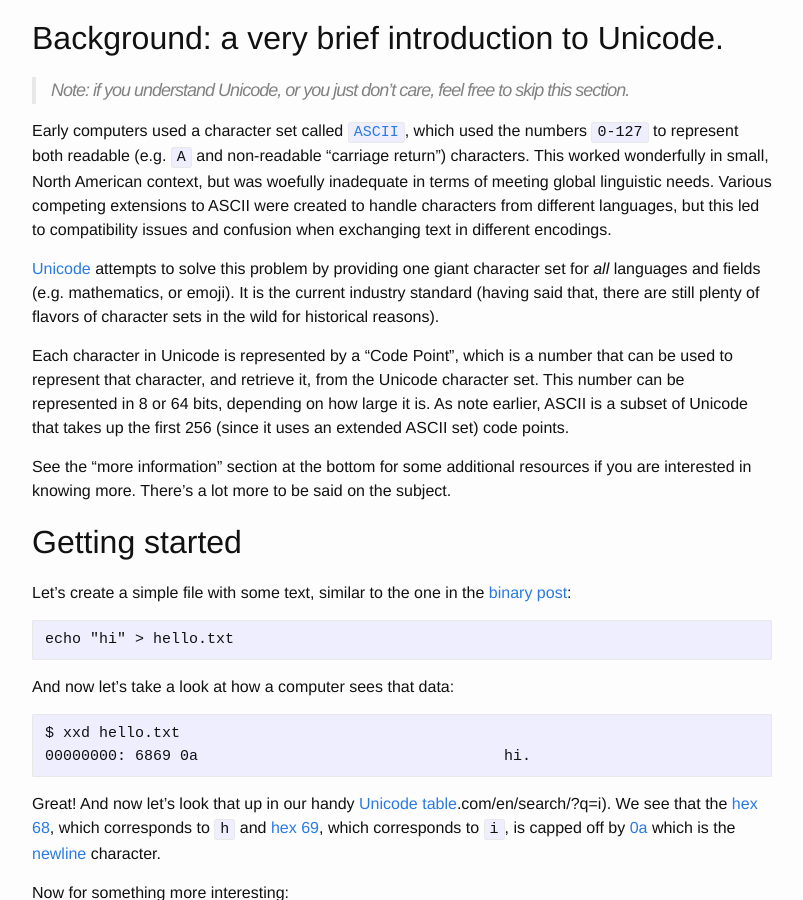
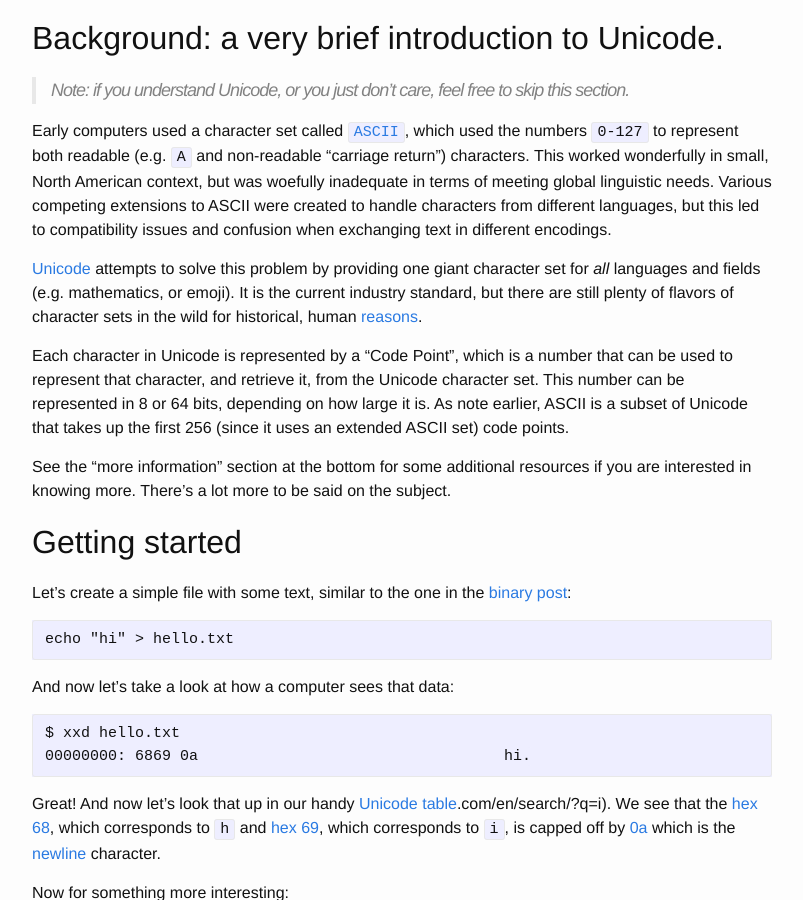
Before and after one commit to NickTomlin/nicktomlin.github.io, a Jekyll site: the page built from _posts/2019-08-02-encoding-adventures.md, in a window 1280 px wide and 900 px high, scrolled down 301 px. Shown: the whole window, without its empty margins (238-1041 px from the left). Built offline with Jekyll 4.4.1, drawn with Linux system fonts in a browser that asks for light colours; comment, search, counter and statistics services are not loaded.

Commit message:
It's better with xkcd

```diff
--- a/_posts/2019-08-02-encoding-adventures.md
+++ b/_posts/2019-08-02-encoding-adventures.md
@@ -14,7 +14,7 @@ Background: a very brief introduction to Unicode.
 
 Early computers used a character set called [`ASCII`](https://en.wikipedia.org/wiki/ASCII), which used the numbers `0-127` to represent both readable (e.g. `A` and non-readable "carriage return") characters. This worked wonderfully in small, North American context, but was woefully inadequate in terms of meeting global linguistic needs. Various competing extensions to ASCII were created to handle characters from different languages, but this led to compatibility issues and confusion when exchanging text in different encodings.
 
-[Unicode][Unicode] attempts to solve this problem by providing one giant character set for _all_ languages and fields (e.g. mathematics, or emoji). It is the current industry standard (having said that, there are still plenty of flavors of character sets in the wild for historical reasons).
+[Unicode][Unicode] attempts to solve this problem by providing one giant character set for _all_ languages and fields (e.g. mathematics, or emoji). It is the current industry standard, but there are still plenty of flavors of character sets in the wild for historical, human [reasons](https://xkcd.com/927/).
 
 Each character in Unicode is represented by a "Code Point", which is a number that can be used to represent that character, and retrieve it, from the Unicode character set. This number can be represented in 8 or 64 bits, depending on how large it is. As note earlier, ASCII is a subset of Unicode that takes up the first 256 (since it uses an extended ASCII set) code points.
 
```
